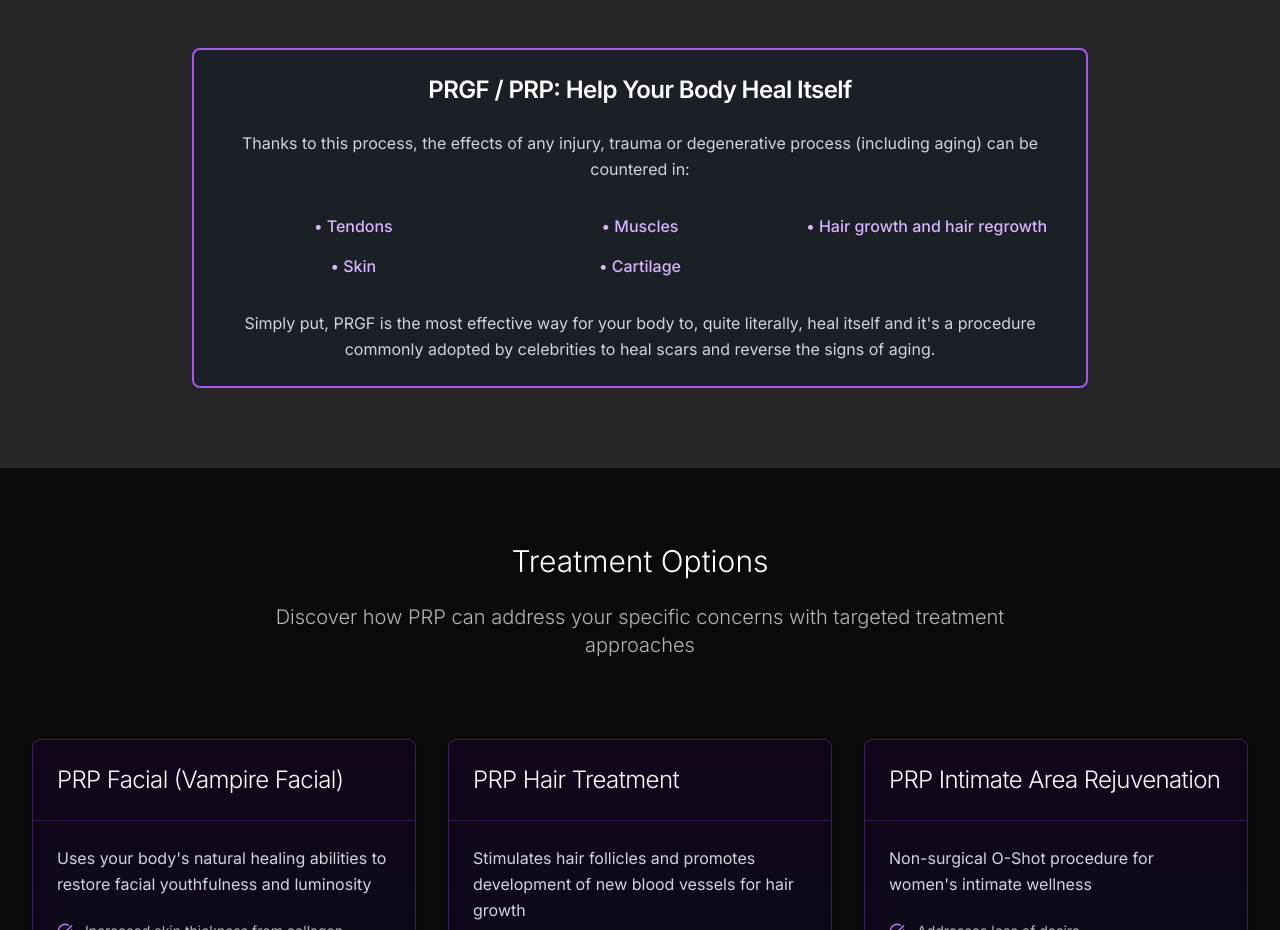
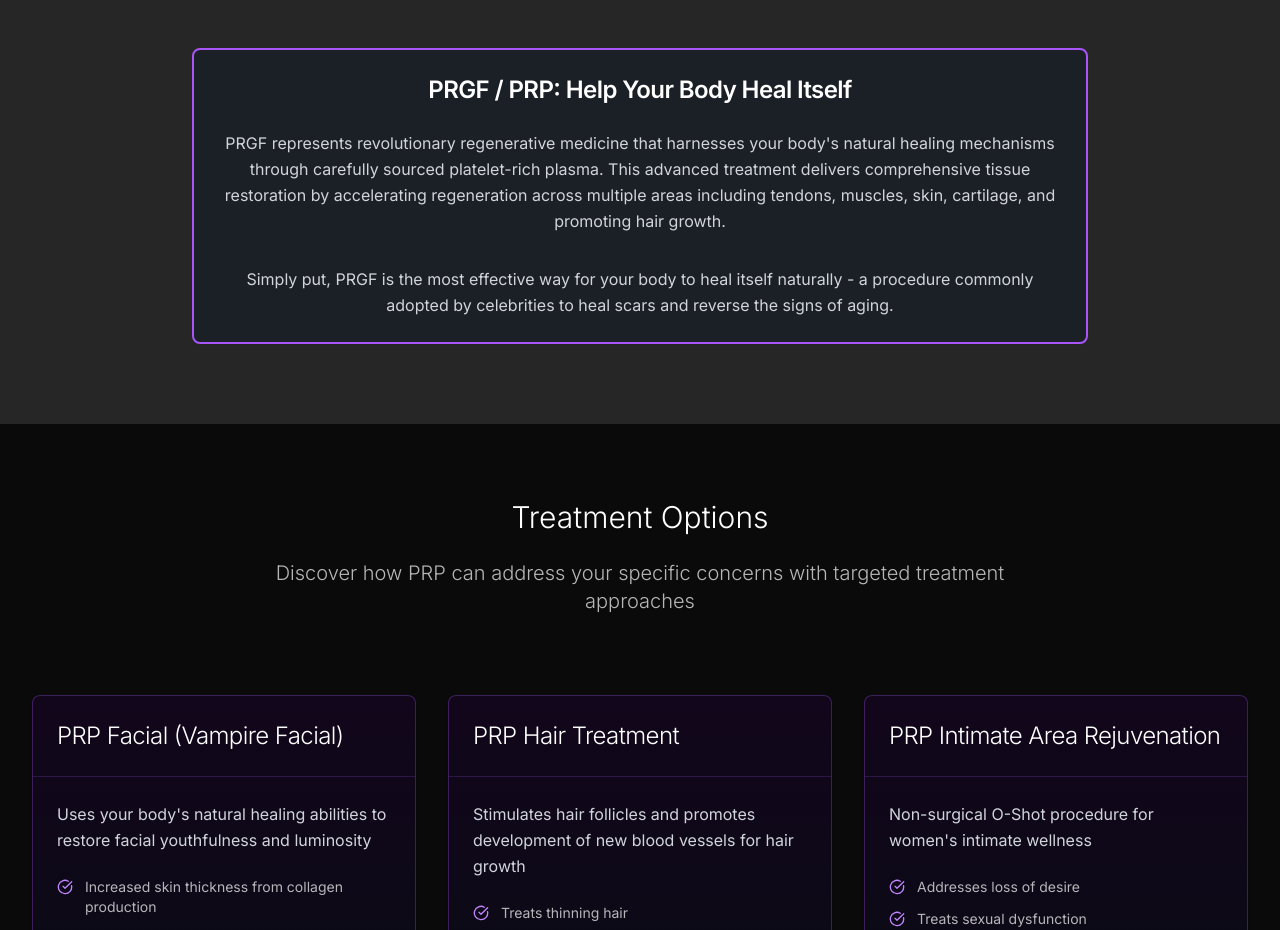
Before and after one commit to alaadin007/cosmedocs-mobile-refined-art, a React (Vite) app: page /prp-treatment in a window 1280 px wide. Shown: the part 2040-2970 px from the top of the page. Built offline with nearby package versions, Linux system fonts and the light colour scheme; no server answers; the database is empty.

Commit message:
Fix scattered content

```diff
--- a/src/pages/PRPTreatment.tsx
+++ b/src/pages/PRPTreatment.tsx
@@ -380,19 +380,15 @@ const PRPTreatment = () => {
                 </CardHeader>
                 <CardContent className="text-center">
                   <p className="text-gray-300 leading-relaxed mb-8">
-                    Thanks to this process, the effects of any injury, trauma or degenerative process (including aging) can be countered in:
+                    PRGF represents revolutionary regenerative medicine that harnesses your body's natural healing mechanisms
+                    through carefully sourced platelet-rich plasma. This advanced treatment delivers comprehensive
+                    tissue restoration by accelerating regeneration across multiple areas including tendons, muscles,
+                    skin, cartilage, and promoting hair growth.
                   </p>
 
-                  <div className="grid grid-cols-1 md:grid-cols-2 lg:grid-cols-3 gap-4 mb-8">
-                    <div className="text-purple-300 font-medium">• Tendons</div>
-                    <div className="text-purple-300 font-medium">• Muscles</div>
-                    <div className="text-purple-300 font-medium">• Hair growth and hair regrowth</div>
-                    <div className="text-purple-300 font-medium">• Skin</div>
-                    <div className="text-purple-300 font-medium">• Cartilage</div>
-                  </div>
-
                   <p className="text-gray-300 leading-relaxed">
-                    Simply put, PRGF is the most effective way for your body to, quite literally, heal itself and it's a procedure commonly adopted by celebrities to heal scars and reverse the signs of aging.
+                    Simply put, PRGF is the most effective way for your body to heal itself naturally -
+                    a procedure commonly adopted by celebrities to heal scars and reverse the signs of aging.
                   </p>
                 </CardContent>
               </Card>
```
